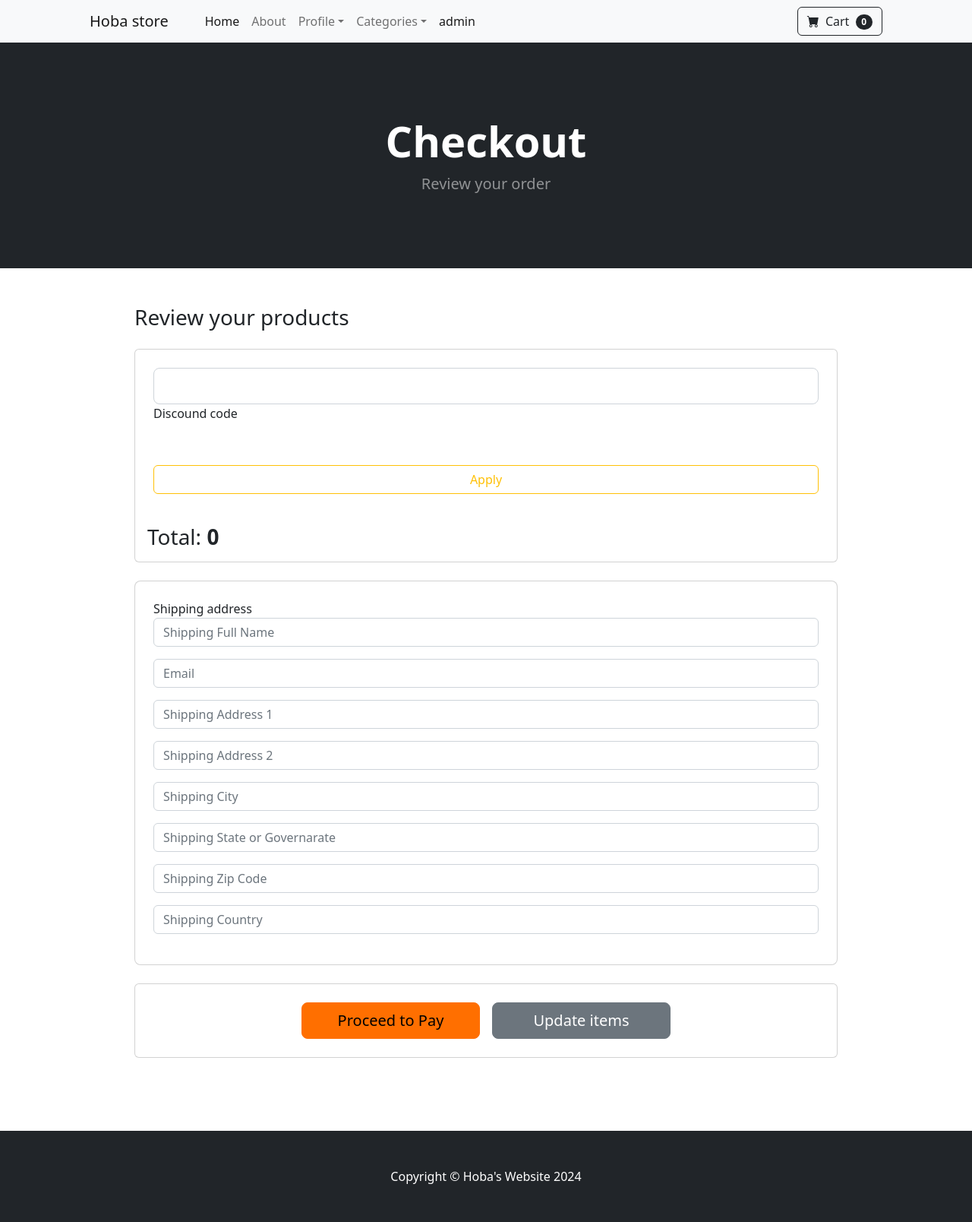
After one commit to ehabahmed2/E-commerce_website, a Django app: page /payment/checkout in a window 1280 px wide. The commit adds this page. Shown: the whole page at 76% size. Run offline with Django 5.2, Linux system fonts and the light colour scheme; a user stored in the database is signed in; data comes from the database, SQL or seed files in the repository; both versions use the stored data as it was after the commit; some libraries are stand-ins or nearby versions.

Commit message:
added the order stuff

```diff
--- a/cart/templates/summary.html
+++ b/cart/templates/summary.html
@@ -143,6 +143,7 @@
                 {% if cart_products %}
                 <div class="total-container mt-5 text-center">
                     <h3>Total: <span class="fw-bold">{{totals}}</span></h3> <!-- Update the total dynamically -->
+                    <a href='{% url "checkout" %}' class='btn btn-success'>Checkout</a>
                 </div>
                 {% endif %}
             </div>
--- /dev/null
+++ b/payment/templates/checkout.html
@@ -0,0 +1,85 @@
+{% extends "base.html" %}
+        {% block content %}
+        <!-- Header-->
+        <header class="bg-dark py-5 header-animation">
+            <div class="container px-4 px-lg-5 my-5">
+                <div class="text-center text-white">
+                    <h1 class="display-4 fw-bolder">Checkout</h1>
+                    <p class="lead fw-normal text-white-50 mb-0">Review your order</p>
+                </div>
+            </div>
+        </header>
+
+            <section class="h-100">
+                <div class="container h-100 py-5">
+                    <div class="row d-flex justify-content-center align-items-center h-100">
+                    <div class="col-10">
+
+                        <div class="d-flex justify-content-between align-items-center mb-4">
+                        <h3 class="fw-normal mb-0">Review your products</h3>
+                        </div>
+                        {% for product in cart_products %}
+                        <div class="card rounded-3 mb-4">
+                            <div class="card-body p-4">
+                                <div class="row d-flex justify-content-between align-items-center">
+                                <div class="col-md-2 col-lg-2 col-xl-2">
+                                    <img src="{{product.image.url}}" class="img-fluid rounded-3">
+                                </div>
+                                <div class="col-md-3 col-lg-3 col-xl-3">
+                                    <p class="lead fw-normal mb-2">{{product.product_name}}</p>
+                                    <p><span class="text-muted">Number of itmes: </span>
+                                    <!--loop through the items to get the quntites selected-->
+                                    {% for key, value in quantities.items %}
+                                        {% if key == product.id|slugify %}
+                                            {{value}}
+                                        {% endif %}
+                                    {% endfor %}
+                                    </p>
+                                </div>
+                                <div class="col-md-3 col-lg-2 col-xl-2 offset-lg-1">
+                                    <h5 class="mb-0">
+                                        {% if product.is_sale %}
+                                        {{product.sale_price}} <br/><small class= 'text-muted'>Per product</small>
+                                        {% else %}
+                                        {{product.price}} <br/><small class= 'text-muted'>Per product</small>
+                                        {% endif %}
+                                    </h5>
+                                </div>
+                                <div class="col-md-1 col-lg-1 col-xl-1 text-end">
+                                    <a href="#!" class="text-danger"><i class="fas fa-trash fa-lg"></i></a>
+                                </div>
+                                </div>
+                            </div>
+                        </div>
+                        {% endfor %}
+                        <div class="card mb-4">
+                        <div class="card-body p-4 d-flex flex-row">
+                            <div data-mdb-input-init class="form-outline flex-fill">
+                                <input type="text" id="form1" class="form-control form-control-lg" />
+                                <label class="form-label" for="form1">Discound code</label>
+                            </div>
+                        </div>
+                            <button  type="button" data-mdb-button-init data-mdb-ripple-init class="btn btn-outline-warning m-4">Apply</button>
+                            <h3 class = 'm-3'>Total: <span class="fw-bold">{{totals}}</span></h3> <!-- Update the total dynamically -->
+                        </div>
+                        <div class = 'card rounded-3 mb-4'>
+                            <div class='card-body p-4'>
+                            <span>Shipping address</span>
+                            {{shipping_form.as_p}}
+                            </div>
+                        </div>
+                        <div class="card">
+                        <div class="card-body row gx-4 gx-lg-5 row-cols-2 row-cols-md-3 row-cols-xl-4 justify-content-center">
+                            <button  type="button" data-mdb-button-init data-mdb-ripple-init class="btn btn-warning btn-block btn-lg m-2">Proceed to Pay</button>
+                            <a href='{% url "cart_summary" %}' class="btn btn-secondary btn-block btn-lg m-2">Update items</a>
+                        </div>
+                        </div>
+                    </div>
+                    </div>
+                </div>
+            </section>
+
+
+
+
+{% endblock content %}
--- a/payment/urls.py
+++ b/payment/urls.py
@@ -3,4 +3,5 @@ from . import views
 
 urlpatterns = [
     path('', views.payment, name='payment'),
+    path('checkout', views.checkout, name='checkout'),
 ]
--- a/payment/views.py
+++ b/payment/views.py
@@ -1,5 +1,29 @@
-from django.shortcuts import render
+from django.shortcuts import render, redirect
+from cart.cart import Cart
+from payment.forms import ShippingForm
+from payment.models import ShippingAddress
+from django.contrib import messages
 
 # Create your views here.
 def payment(request):
     return render(request, 'payment.html', {})
+
+def checkout(request):
+    cart = Cart(request)
+    cart_products = cart.get_products
+    quantities = cart.get_quantities
+    totals = cart.cart_totals()
+
+    # address
+    if request.user.is_authenticated: # check if current user is logged in
+        try:
+            shipping_user = ShippingAddress.objects.get(user__id=request.user.id)
+        except ShippingAddress.DoesNotExist:
+            shipping_user = ShippingAddress(user=request.user)
+
+        shipping_form = ShippingForm(request.POST or None, instance=shipping_user)
+
+        return render(request, 'checkout.html', {'cart_products': cart_products, 'quantities': quantities, 'totals': totals, 'shipping_form': shipping_form})
+    else:
+        messages.error(request, 'You must be logged in to access this page')
+        return redirect('login')
```
Also changed, not shown: db.sqlite3.
